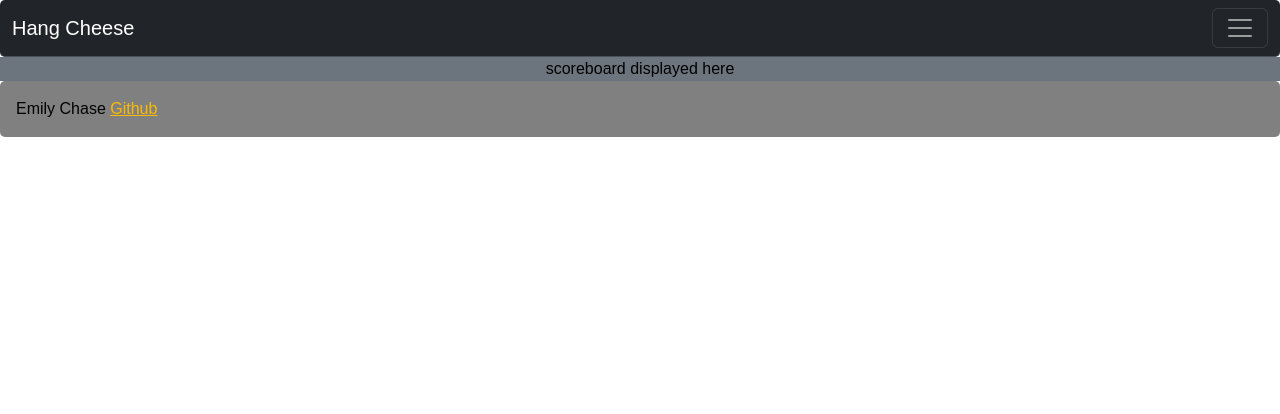
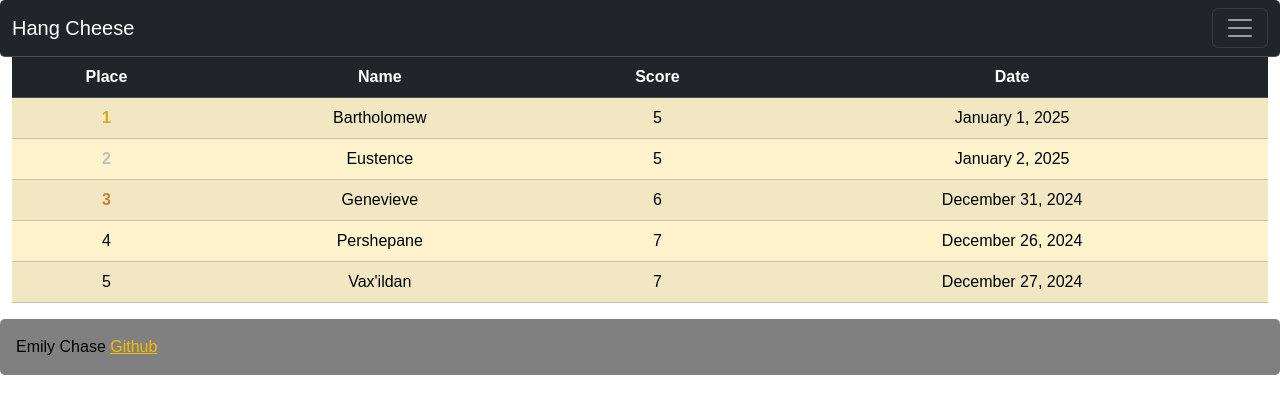
Before and after one commit to emchase8/260_startup, a React (Vite) app in the folder startup-files/: page /score in a window 1280 px wide. Shown: the top 414 px of the page. Built offline with nearby package versions, Linux system fonts and the light colour scheme.

Commit message:
all the jsx pages

```diff
--- a/startup-files/src/game/game.jsx
+++ b/startup-files/src/game/game.jsx
@@ -1,9 +1,40 @@
 import React from 'react';
+import './game.css';
+import '../app.css';
 
 export function Game() {
   return (
-    <main className='container-fluid bg-secondary text-center'>
-      <div>game displayed here</div>
+    <main className="container-fluid text-center">
+      <div className="section">
+          <div className="data guesses">Player: <span> Insert Player Name Here</span>
+              <ul>
+                  <li>DB/WebSocket update 1</li>
+                  <li>DB/WebSocket update 2</li>
+                  <li>DB/WebSocket update 3</li>
+              </ul>
+          </div>
+          <br />
+          <img src="../../public/starting_image.png" alt="game image" className="responsive"></img>
+      </div>
+      <br />
+      <div className="section">
+          <div className="guess guesses">Wrong Guesses
+              <ul>
+                  <li>Wrong guess one</li>
+                  <li>Wrong guess two</li>
+                  <li>Wrong guess three</li>
+                  <li>Wrong guess four</li>
+              </ul>
+          </div>
+          <div className="guess">
+              <div className="input-group mb-3">
+                  <span className="input-group-text">Guess: </span>
+                  <input className="form-control" type="text" placeholder="type your guess here" />
+              </div>
+              <button className="btn btn-warning" type="submit">Submit Guess</button>
+          </div>
+          <div className="guess guesses">Word: <span className="word">__ __ __ __ __ __</span> (3rd party word generator will be used, if I can figure that out)</div>
+      </div>
     </main>
   );
 }
--- a/startup-files/src/info/info.jsx
+++ b/startup-files/src/info/info.jsx
@@ -1,9 +1,17 @@
 import React from 'react';
+import './info.css';
+import '../app.css';
 
 export function Info() {
   return (
-    <main className='container-fluid bg-secondary text-center'>
-      <div>info displayed here</div>
+    <main className="text-center container-fluid override">
+      <img alt="word art" className="responsive" src="../../public/about_img.jpg"></img>
+      <div className="override2">
+        <p>
+          Hang Cheese follows the model of the classic classroom game of Hangman, but instead has a mouse going after cheese. The goal is to protect the cheese by guessing the correct word with less than 4 wrong guesses.
+        </p>
+        <div className="altbox">Alt 3rd party placeholder (likely a quote)</div>
+      </div>
     </main>
   );
 }
--- a/startup-files/src/login/login.jsx
+++ b/startup-files/src/login/login.jsx
@@ -1,9 +1,22 @@
 import React from 'react';
+import '../app.css';
 
 export function Login() {
   return (
-    <main className='container-fluid bg-secondary text-center'>
-      <div>login displayed here</div>
+    <main className="container-fluid text-center">
+      <h1>Welcome to Hang Cheese</h1>
+      <form method="get" action="game.html">
+          <div className="input-group mb-3">
+              <span className="input-group-text">Email:</span>
+              <input className="form-control" type="text" placeholder="your@email.com"/>
+          </div>
+          <div className="input-group mb-3">
+              <span className="input-group-text">Password:</span>
+              <input className="form-control" type="password" placeholder="password"/>
+          </div>
+          <button className="btn btn-warning" type="submit">Login</button>
+          <button className="btn btn-secondary" type="submit">Create</button>
+      </form>
     </main>
   );
 }
--- a/startup-files/src/score/score.jsx
+++ b/startup-files/src/score/score.jsx
@@ -1,9 +1,52 @@
 import React from 'react';
+import './scoreboard.css';
+import '../app.css';
 
 export function Score() {
   return (
-    <main className='container-fluid bg-secondary text-center'>
-      <div>scoreboard displayed here</div>
+    <main className="text-center container-fluid">
+      <table className="table table-warning table-striped table-hover">
+          <thead className="table-dark">
+              <tr>
+                  <th>Place</th>
+                  <th>Name</th>
+                  <th>Score</th>
+                  <th>Date</th>
+              </tr>
+          </thead>
+          <tbody>
+              <tr>
+                  <td className="first">1</td>
+                  <td>Bartholomew</td>
+                  <td>5</td>
+                  <td>January 1, 2025</td>
+              </tr>
+              <tr>
+                  <td className="second">2</td>
+                  <td>Eustence</td>
+                  <td>5</td>
+                  <td>January 2, 2025</td>
+              </tr>
+              <tr>
+                  <td className="third">3</td>
+                  <td>Genevieve</td>
+                  <td>6</td>
+                  <td>December 31, 2024</td>
+              </tr>
+              <tr>
+                  <td>4</td>
+                  <td>Pershepane</td>
+                  <td>7</td>
+                  <td>December 26, 2024</td>
+              </tr>
+              <tr>
+                  <td>5</td>
+                  <td>Vax'ildan</td>
+                  <td>7</td>
+                  <td>December 27, 2024</td>
+              </tr>
+          </tbody>
+      </table>
     </main>
   );
 }
```
